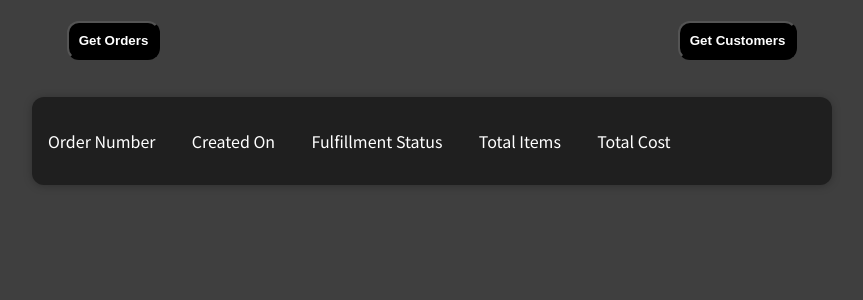
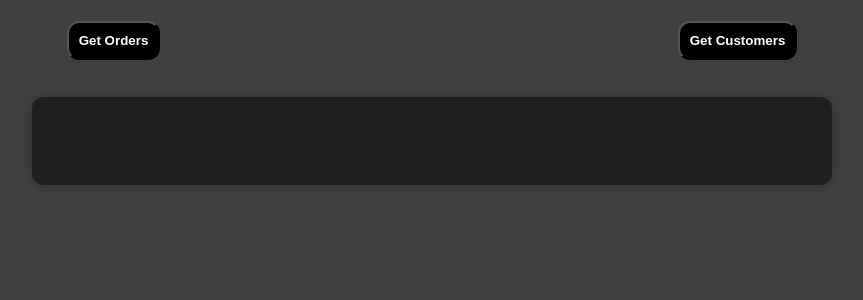
Before and after one commit to xScoopy/Yker-FrontEnd, a React (Create React App) app: page / in a window 1280 px wide. Shown: the top 300 px of the page, without its empty margins (208-1071 px from the left). Built offline with nearby package versions, Linux system fonts and the light colour scheme.

Commit message:
added visibility switch for labels

```diff
--- a/src/components/OrderList.js
+++ b/src/components/OrderList.js
@@ -6,6 +6,8 @@ import "./OrderList.css";
 const OrderList = (props) => {
   const [orders, setOrders] = useState(props.orders);
   const [error, setError] = useState("");
+
+  const labels = document.getElementsByClassName('orders-labels')
 
   //refresh orders
   const refreshHandler = () => {
@@ -16,6 +18,7 @@ const OrderList = (props) => {
       .then((result) => result.json())
       .then((res) => {
         setOrders(res.result);
+        labels.style.visibility = 'visible'
       })
       .catch((err) => {
         setError(err.message);
@@ -46,7 +49,7 @@ const OrderList = (props) => {
         <button>Get Customers</button>
       </div>
       <Card className="orders">
-        <div className="orders-labels">
+        <div className="orders-labels" style={{visibility: "hidden"}}>
           <label>Order Number</label>
           <label>Created On</label>
           <label>Fulfillment Status</label>
```
